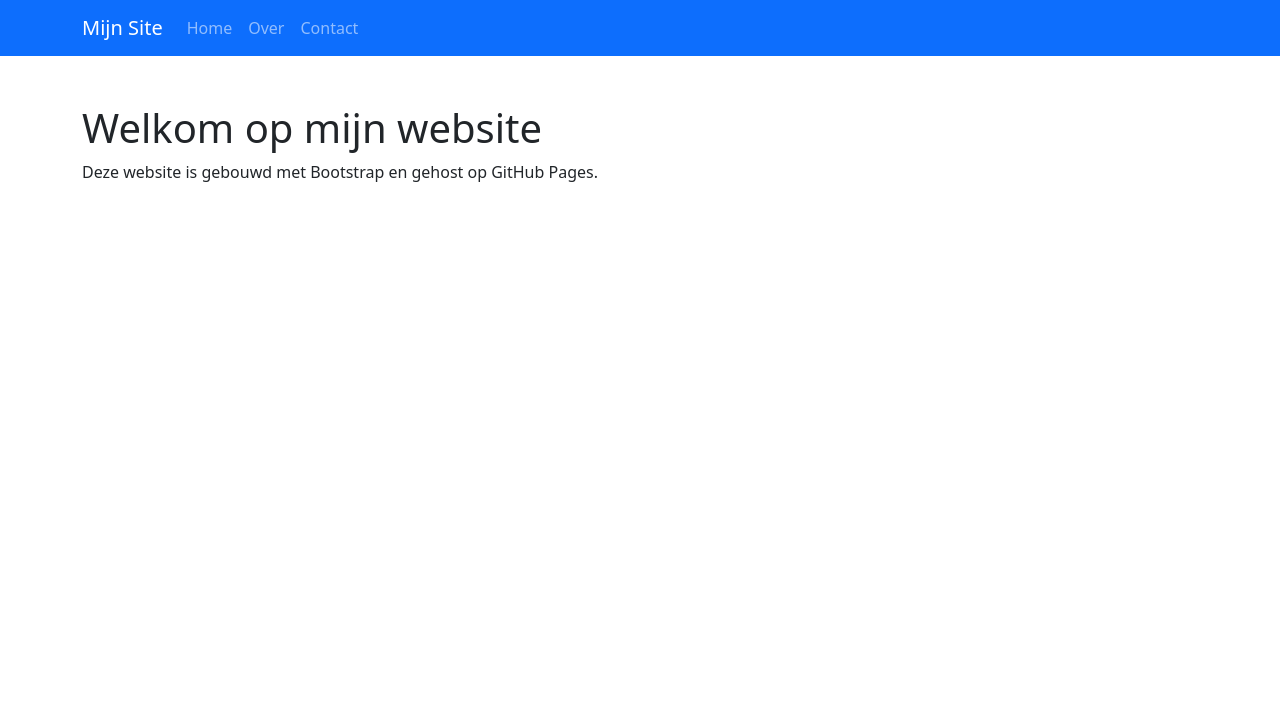
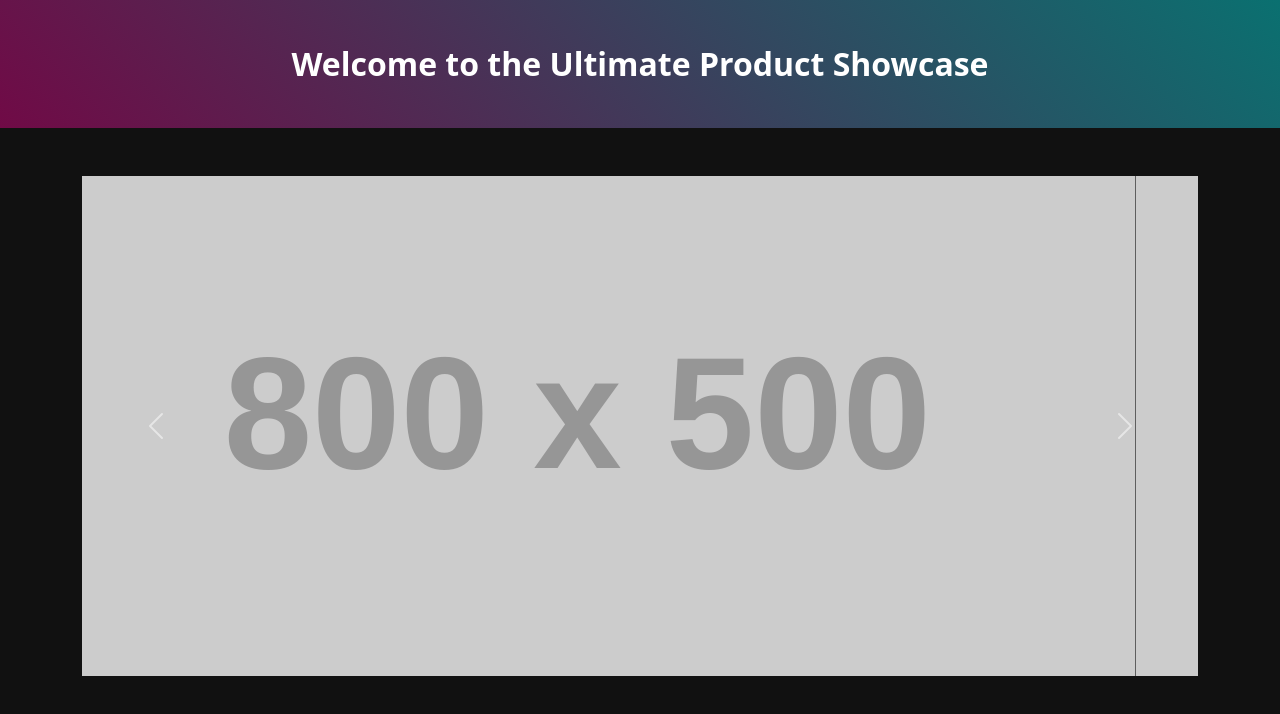
Before and after one commit to chrisvanbracht/ChiaraBday2025, a plain HTML site: page index.html in a window 1280 px wide. Drawn offline with nearby package versions, Linux system fonts and the light colour scheme; placeholder pictures from the web are drawn by us.

Commit message:
cbd2025 - banner and caroussel

```diff
--- a/index.html
+++ b/index.html
@@ -1,31 +1,56 @@
 <!DOCTYPE html>
-<html lang="nl">
+<html lang="en">
 <head>
     <meta charset="UTF-8">
     <meta name="viewport" content="width=device-width, initial-scale=1">
-    <title>Mijn Bootstrap Website</title>
+    <title>Exciting Product Carousel</title>
     <link href="https://cdn.jsdelivr.net/npm/bootstrap@5.3.0/dist/css/bootstrap.min.css" rel="stylesheet">
+    <style>
+        body {
+            background-color: #111;
+            color: white;
+        }
+        .banner {
+            background: linear-gradient(45deg, rgba(255,0,150,0.4), rgba(0,255,255,0.4));
+            padding: 40px;
+            text-align: center;
+            color: white;
+            font-size: 2rem;
+            font-weight: bold;
+        }
+        .carousel-item img {
+            max-height: 500px;
+            object-fit: cover;
+        }
+    </style>
 </head>
 <body>
-    <nav class="navbar navbar-expand-lg navbar-dark bg-primary">
-        <div class="container">
-            <a class="navbar-brand" href="#">Mijn Site</a>
-            <button class="navbar-toggler" type="button" data-bs-toggle="collapse" data-bs-target="#navbarNav">
-                <span class="navbar-toggler-icon"></span>
-            </button>
-            <div class="collapse navbar-collapse" id="navbarNav">
-                <ul class="navbar-nav">
-                    <li class="nav-item"><a class="nav-link" href="#">Home</a></li>
-                    <li class="nav-item"><a class="nav-link" href="#">Over</a></li>
-                    <li class="nav-item"><a class="nav-link" href="#">Contact</a></li>
-                </ul>
+    <div class="banner">Welcome to the Ultimate Product Showcase</div>
+
+    <div id="productCarousel" class="carousel slide container mt-5" data-bs-ride="carousel">
+        <div class="carousel-inner">
+            <div class="carousel-item active">
+                <a href="product1.html">
+                    <img src="https://via.placeholder.com/800x500/FF5733/FFF?text=Product+1" class="d-block w-100" alt="Product 1">
+                </a>
+            </div>
+            <div class="carousel-item">
+                <a href="product2.html">
+                    <img src="https://via.placeholder.com/800x500/33FF57/FFF?text=Product+2" class="d-block w-100" alt="Product 2">
+                </a>
+            </div>
+            <div class="carousel-item">
+                <a href="product3.html">
+                    <img src="https://via.placeholder.com/800x500/3357FF/FFF?text=Product+3" class="d-block w-100" alt="Product 3">
+                </a>
             </div>
         </div>
-    </nav>
-
-    <div class="container mt-5">
-        <h1>Welkom op mijn website</h1>
-        <p>Deze website is gebouwd met Bootstrap en gehost op GitHub Pages.</p>
+        <button class="carousel-control-prev" type="button" data-bs-target="#productCarousel" data-bs-slide="prev">
+            <span class="carousel-control-prev-icon" aria-hidden="true"></span>
+        </button>
+        <button class="carousel-control-next" type="button" data-bs-target="#productCarousel" data-bs-slide="next">
+            <span class="carousel-control-next-icon" aria-hidden="true"></span>
+        </button>
     </div>
 
     <script src="https://cdn.jsdelivr.net/npm/bootstrap@5.3.0/dist/js/bootstrap.bundle.min.js"></script>
```
